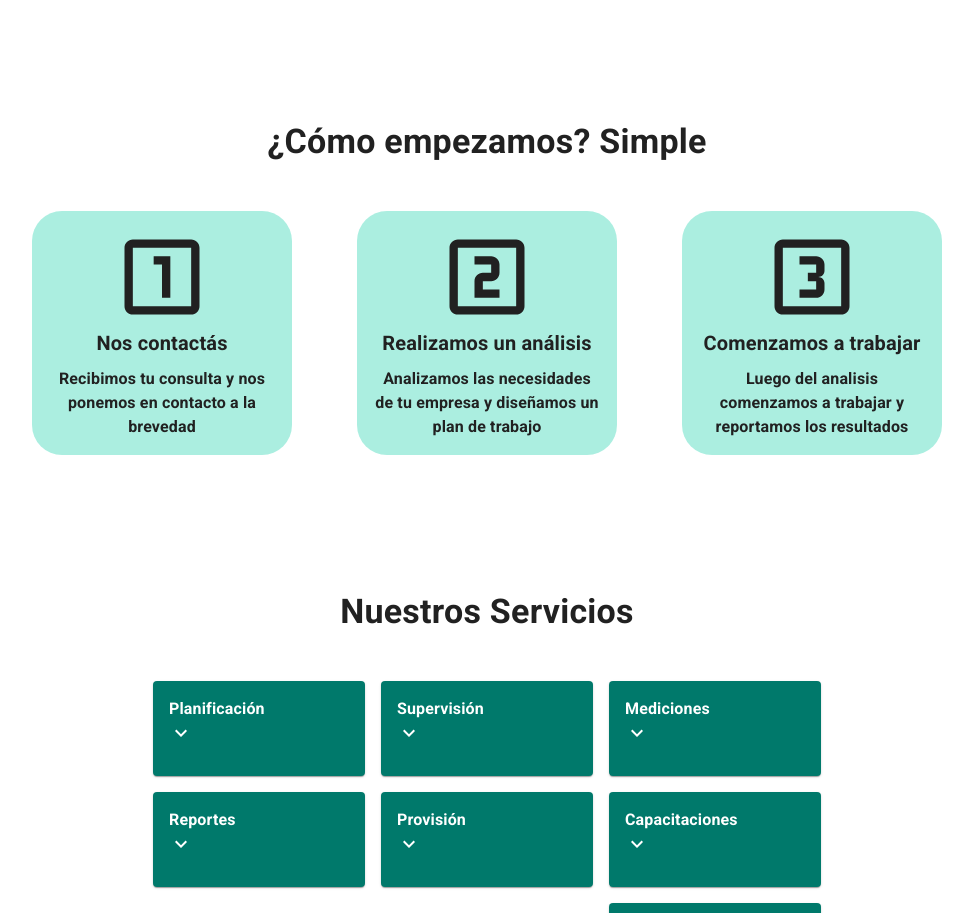
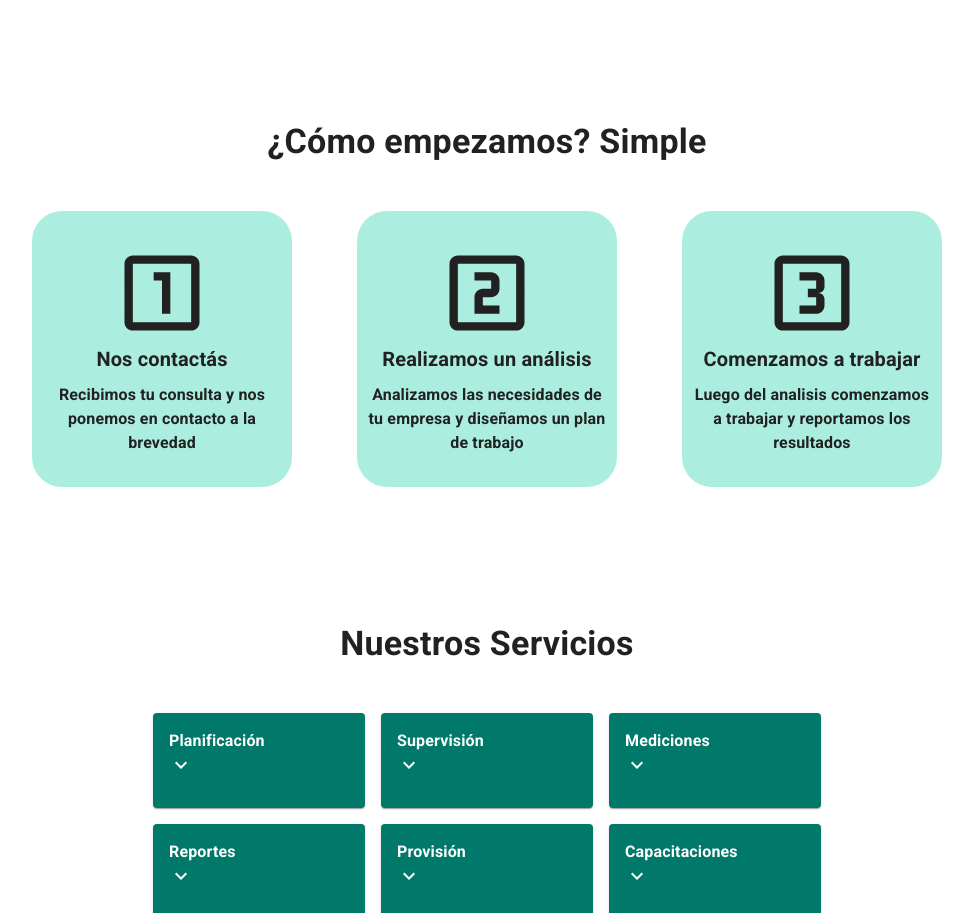
Before and after one commit to ReginaMarinozzi/proyecto-sk, a React (Vite) app: page / in a window 1280 px wide. Shown: the part 1820-2733 px from the top of the page, without its empty margins (153-1126 px from the left). Built offline with nearby package versions, Linux system fonts and the light colour scheme.

Commit message:
cambios estilos

```diff
--- a/src/components/Plan.jsx
+++ b/src/components/Plan.jsx
@@ -12,9 +12,10 @@ const Plan = () => {
       alignItems="center"
       textAlign='center'
       m={15}
-      sx={{ bgcolor: '#FFFFFF'}}>
+    >
       <Stack
-      mb={6}>
+        mb={6}
+      >
         <Typography
           variant="h4"
           component="h5"
@@ -30,8 +31,9 @@ const Plan = () => {
       >
         <Grid item
           md={3}
-          p={2}
-          sx={{ bgcolor: '#9fecdcde', borderRadius: '30px', display: 'flex', alignItems: 'center', justifyContent: 'center', flexDirection: 'column', flexBasis: '28%' }}
+          py={4}
+          px={1}
+          sx={{ bgcolor: '#9fecdcde', borderRadius: '30px', display: 'flex', alignItems: 'center', justifyContent: 'center', flexDirection: 'column' }}
         >
           <LooksOneOutlinedIcon sx={{ color: '#212121', fontSize: '100px' }} />
           <Typography
@@ -49,13 +51,18 @@ const Plan = () => {
             color="#212121"
             textAlign='center'
             fontWeight={600}>
-            Recibimos tu consulta y nos ponemos en contacto a la brevedad
+            Recibimos tu consulta y nos
+            <br />
+            ponemos en contacto a la brevedad
           </Typography>
         </Grid>
+
         <Grid item
           md={3}
-          p={2}
-          sx={{ bgcolor: '#9fecdcde', borderRadius: '30px', display: 'flex', alignItems: 'center', justifyContent: 'center', flexDirection: 'column', flexBasis: '28%' }} >
+          py={4}
+          px={1}
+          sx={{ bgcolor: '#9fecdcde', borderRadius: '30px', display: 'flex', alignItems: 'center', justifyContent: 'center', flexDirection: 'column' }}
+        >
           <LooksTwoOutlinedIcon sx={{ color: '#212121', fontSize: '100px' }} />
           <Typography
             variant="h6"
@@ -76,10 +83,12 @@ const Plan = () => {
             Analizamos las necesidades de tu empresa y diseñamos un plan de trabajo
           </Typography>
         </Grid>
+
         <Grid item
           md={3}
-          p={2}
-          sx={{ bgcolor: '#9fecdcde', borderRadius: '30px', display: 'flex', alignItems: 'center', justifyContent: 'center', flexDirection: 'column', flexBasis: '28%' }} >
+          py={4}
+          px={1}
+          sx={{ bgcolor: '#9fecdcde', borderRadius: '30px', display: 'flex', alignItems: 'center', justifyContent: 'center', flexDirection: 'column' }} >
           <Looks3OutlinedIcon sx={{ color: '#212121', fontSize: '100px' }} />
           <Typography
             variant="h6"
```
